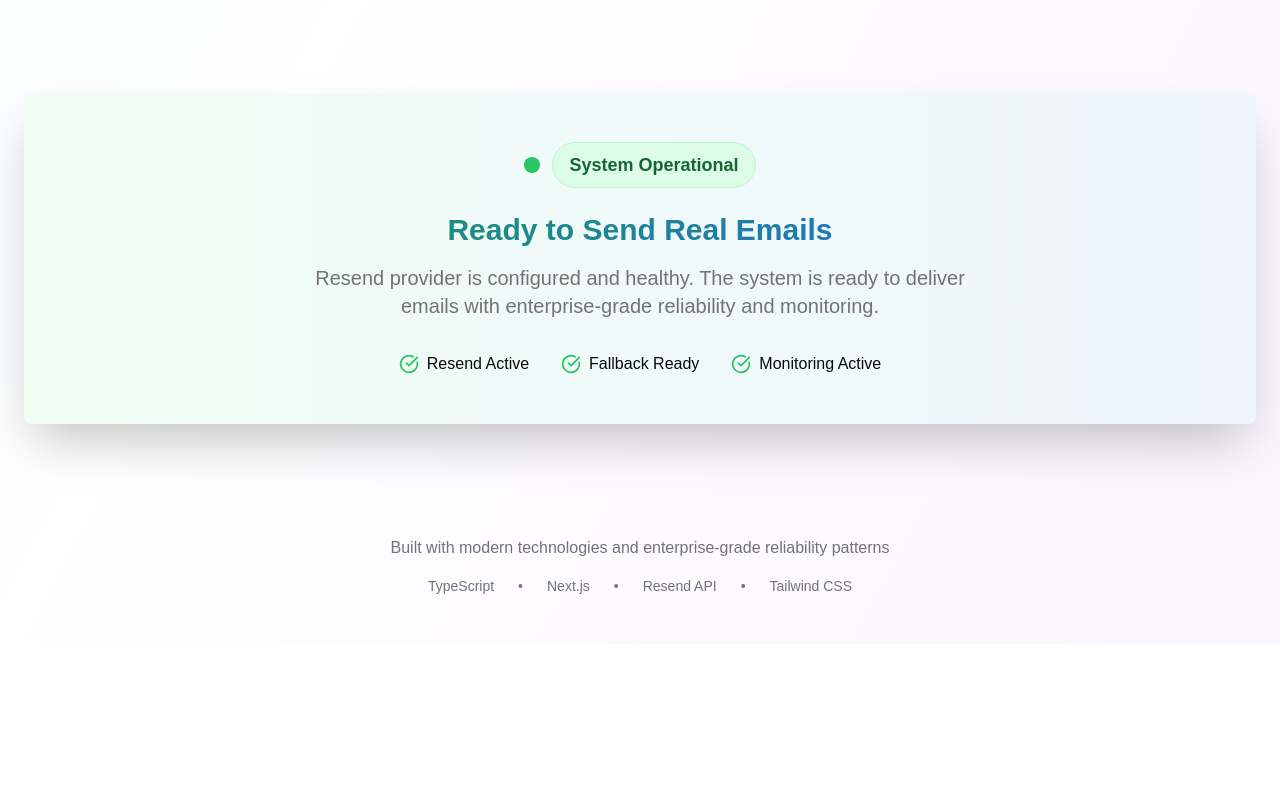
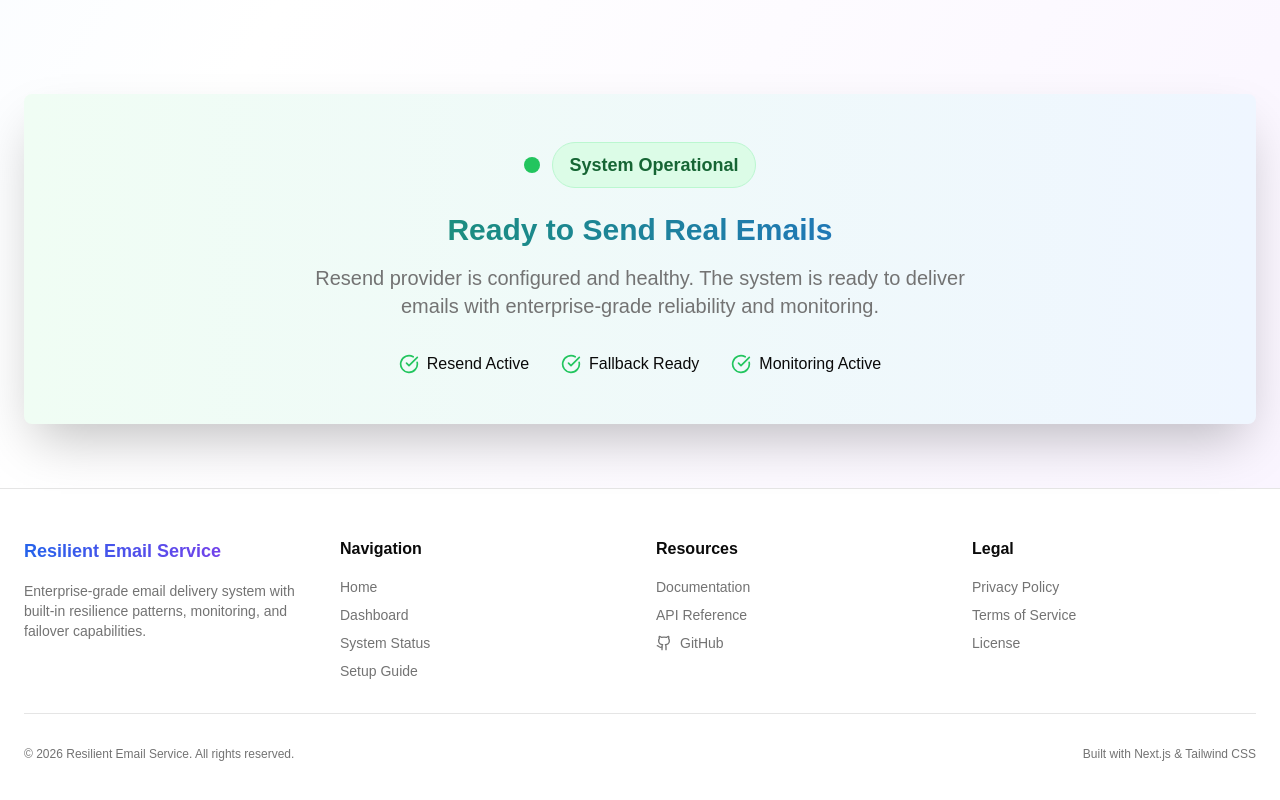
Before and after one commit to Harshi-max/reliable-email-delivery, a Next.js app: page / in a window 1280 px wide. Shown: the part 1716-2516 px from the top of the page. Before the commit the page ends 2360 px from the top, so only its background shows below. Built offline with nearby package versions, Linux system fonts and the light colour scheme.

Commit message:
footer updation

```diff
--- a/app/layout.tsx
+++ b/app/layout.tsx
@@ -1,6 +1,8 @@
 import type { Metadata } from 'next'
 import './globals.css'
 import { ThemeProvider } from "@/app/providers/theme-providers"
+import { SiteFooter } from "@/components/site-footer"
+
 export const metadata: Metadata = {
   title: 'v0 App',
   description: 'Created with v0',
@@ -16,7 +18,12 @@ export default function RootLayout({
     <html lang="en" suppressHydrationWarning>
       <body>
         <ThemeProvider defaultTheme="light" storageKey="email-service-theme">
-          {children}
+          <div className="min-h-screen flex flex-col">
+            <main className="flex-1">
+              {children}
+            </main>
+            <SiteFooter />
+          </div>
         </ThemeProvider>
       </body>
     </html>
--- a/app/page.tsx
+++ b/app/page.tsx
@@ -258,22 +258,7 @@ export default function LandingPage() {
         </section>
 
         {/* Footer */}
-        <footer className="container mx-auto px-6 py-12 text-center">
-          <div className="max-w-2xl mx-auto">
-            <p className="text-muted-foreground mb-4">
-              Built with modern technologies and enterprise-grade reliability patterns
-            </p>
-            <div className="flex items-center justify-center gap-6 text-sm text-muted-foreground">
-              <span>TypeScript</span>
-              <span>•</span>
-              <span>Next.js</span>
-              <span>•</span>
-              <span>Resend API</span>
-              <span>•</span>
-              <span>Tailwind CSS</span>
-            </div>
-          </div>
-        </footer>
+
       </div>
 
       <style jsx>{`
--- /dev/null
+++ b/components/site-footer.tsx
@@ -0,0 +1,102 @@
+import Link from "next/link"
+import { Github } from "lucide-react"
+
+export function SiteFooter() {
+  return (
+    <footer className="border-t bg-background/95 backdrop-blur supports-[backdrop-filter]:bg-background/60">
+      <div className="container px-4 py-8 mx-auto md:px-6 md:py-12">
+        <div className="grid grid-cols-1 gap-8 md:grid-cols-4">
+          <div className="space-y-4">
+            <h3 className="text-lg font-bold bg-gradient-to-r from-blue-600 to-purple-600 bg-clip-text text-transparent">
+              Resilient Email Service
+            </h3>
+            <p className="text-sm text-muted-foreground max-w-xs">
+              Enterprise-grade email delivery system with built-in resilience patterns, monitoring, and failover capabilities.
+            </p>
+          </div>
+
+          <div>
+            <h4 className="font-semibold mb-4">Navigation</h4>
+            <ul className="space-y-2 text-sm text-muted-foreground">
+              <li>
+                <Link href="/" className="hover:text-foreground transition-colors">
+                  Home
+                </Link>
+              </li>
+              <li>
+                <Link href="/dashboard" className="hover:text-foreground transition-colors">
+                  Dashboard
+                </Link>
+              </li>
+              <li>
+                <Link href="/status" className="hover:text-foreground transition-colors">
+                  System Status
+                </Link>
+              </li>
+              <li>
+                <Link href="/setup" className="hover:text-foreground transition-colors">
+                  Setup Guide
+                </Link>
+              </li>
+            </ul>
+          </div>
+
+          <div>
+            <h4 className="font-semibold mb-4">Resources</h4>
+            <ul className="space-y-2 text-sm text-muted-foreground">
+              <li>
+                <Link href="#" className="hover:text-foreground transition-colors">
+                  Documentation
+                </Link>
+              </li>
+              <li>
+                <Link href="#" className="hover:text-foreground transition-colors">
+                  API Reference
+                </Link>
+              </li>
+              <li>
+                <Link
+                  href="https://github.com/example/resilient-email-service"
+                  target="_blank"
+                  rel="noreferrer"
+                  className="flex items-center gap-2 hover:text-foreground transition-colors"
+                >
+                  <Github className="h-4 w-4" />
+                  GitHub
+                </Link>
+              </li>
+            </ul>
+          </div>
+
+          <div>
+            <h4 className="font-semibold mb-4">Legal</h4>
+            <ul className="space-y-2 text-sm text-muted-foreground">
+              <li>
+                <Link href="#" className="hover:text-foreground transition-colors">
+                  Privacy Policy
+                </Link>
+              </li>
+              <li>
+                <Link href="#" className="hover:text-foreground transition-colors">
+                  Terms of Service
+                </Link>
+              </li>
+              <li>
+                <Link href="#" className="hover:text-foreground transition-colors">
+                  License
+                </Link>
+              </li>
+            </ul>
+          </div>
+        </div>
+
+        <div className="mt-8 border-t pt-8 flex flex-col md:flex-row justify-between items-center gap-4 text-xs text-muted-foreground">
+          <p>© {new Date().getFullYear()} Resilient Email Service. All rights reserved.</p>
+          <div className="flex items-center gap-4">
+            <span>Built with Next.js & Tailwind CSS</span>
+          </div>
+        </div>
+      </div>
+    </footer>
+  )
+}
```
